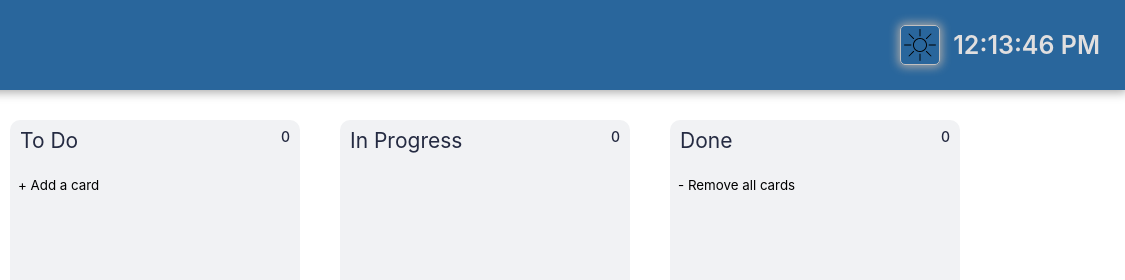
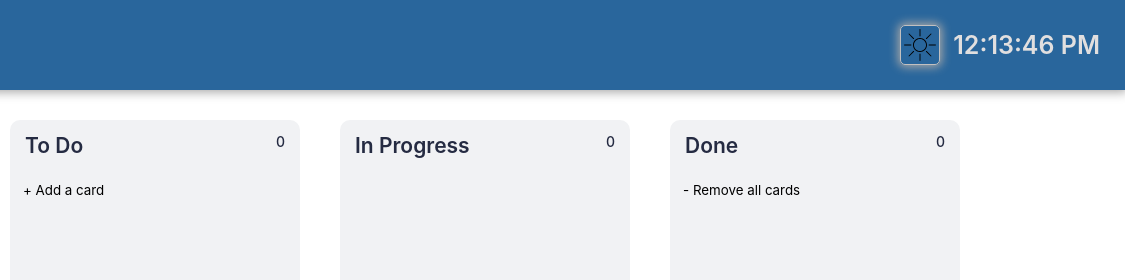
Before and after one commit to eugenialt/Trello-app, a website built with Vite: page index.html in a window 1280 px wide. Shown: the top 280 px of the page, 155-1280 px from the left. Built offline with nearby package versions, Linux system fonts and the light colour scheme.

Commit message:
more styling

```diff
--- a/src/style.css
+++ b/src/style.css
@@ -87,7 +87,7 @@ main {
 .column {
   width: 290px;
   height: 600px;
-  padding: 5px;
+  padding: 10px;
   background-color: #F1F2F4;
   border-radius: 10px;
 }
@@ -98,6 +98,10 @@ main {
   justify-content: space-between;
   margin-bottom: 5px;
   padding: 5px;
+}
+
+.column__title {
+  font-weight: 600;
 }
 
 /* Список внутри колонки */
```
